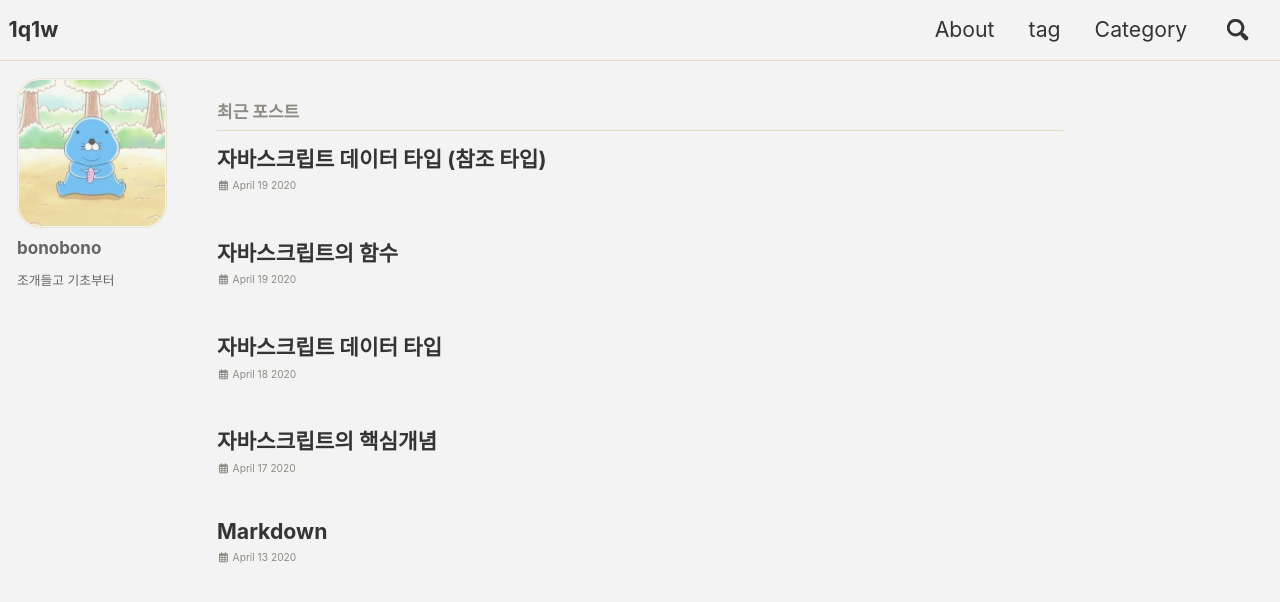
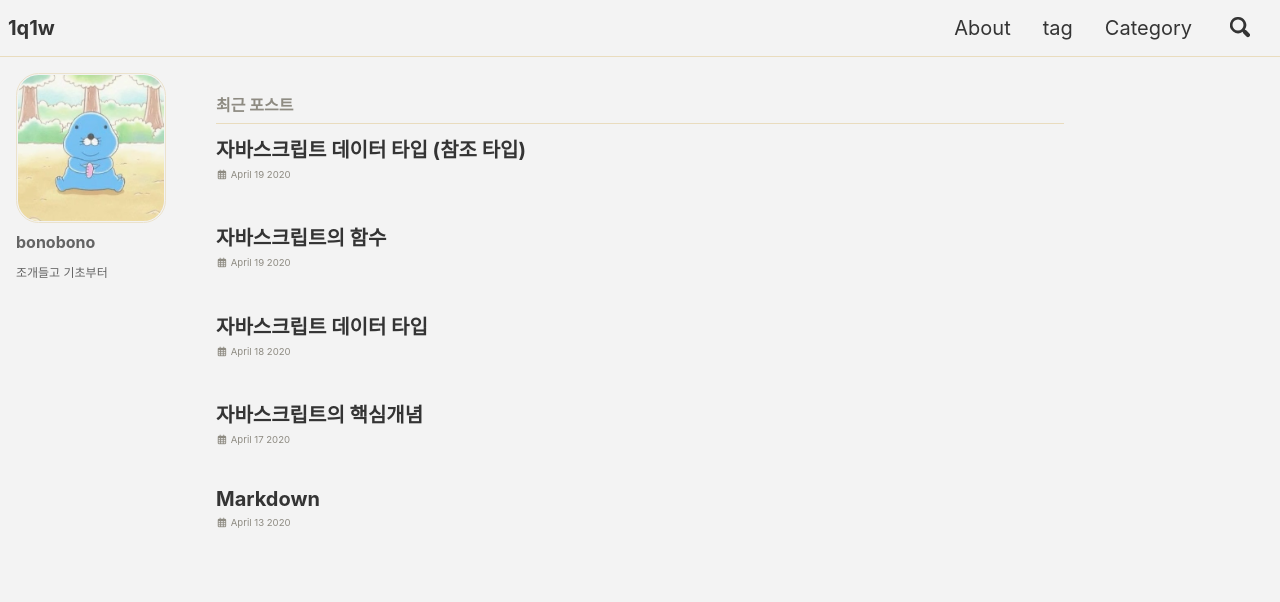
Before and after one commit to 1q1w/1q1w.github.io, a Jekyll site: the page built from index.html, in a window 1280 px wide. Shown: the top 602 px of the page. Built offline with Jekyll 4.4.1, drawn with Linux system fonts in a browser that asks for light colours; cached includes are drawn as plain includes; nearby versions of some CDN libraries; the list of posts is cut into pages by our own code.

Commit message:
글자 크기 변경

```diff
--- a/_sass/minimal-mistakes/_reset.scss
+++ b/_sass/minimal-mistakes/_reset.scss
@@ -15,11 +15,11 @@ html {
   }
 
   @include breakpoint($large) {
-    font-size: 17px;
+    font-size: 16px;
   }
 
   @include breakpoint($x-large) {
-    font-size: 17px;
+    font-size: 16px;
   }
 
   -webkit-text-size-adjust: 100%;
```
